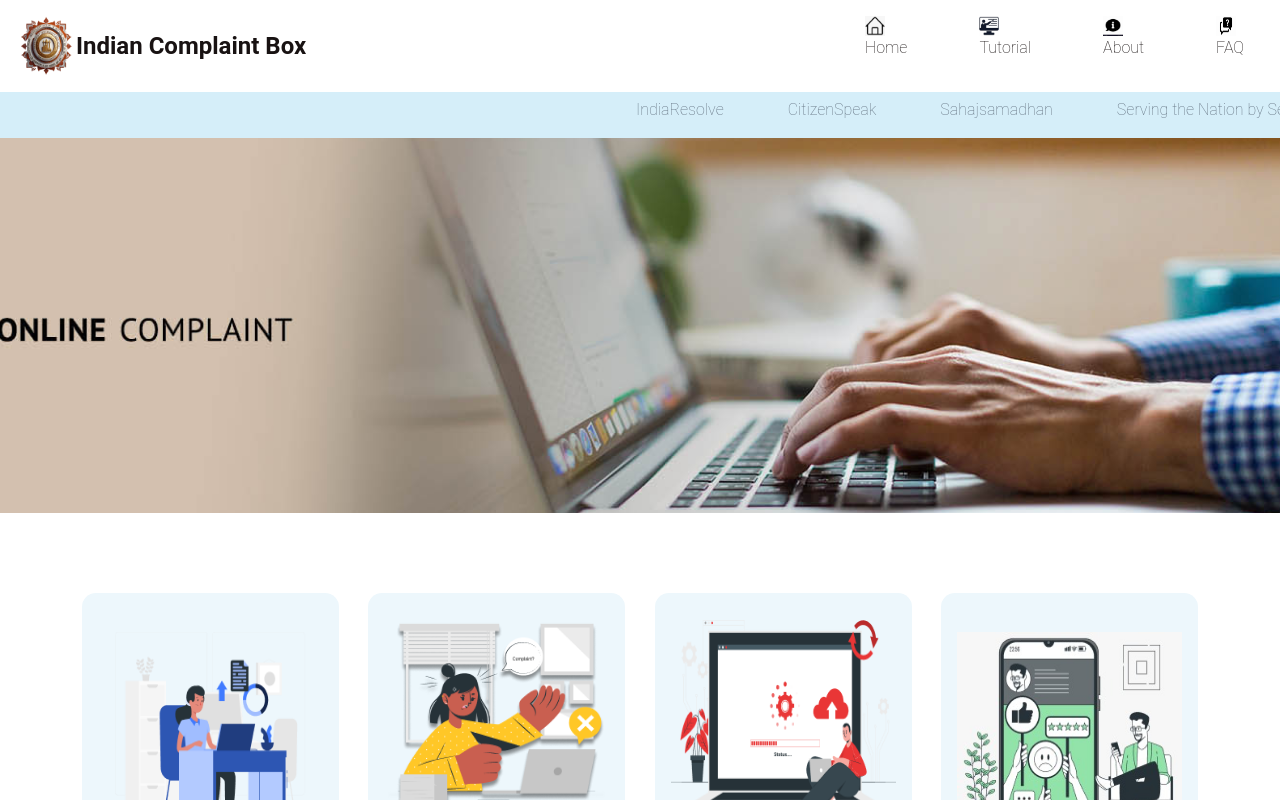
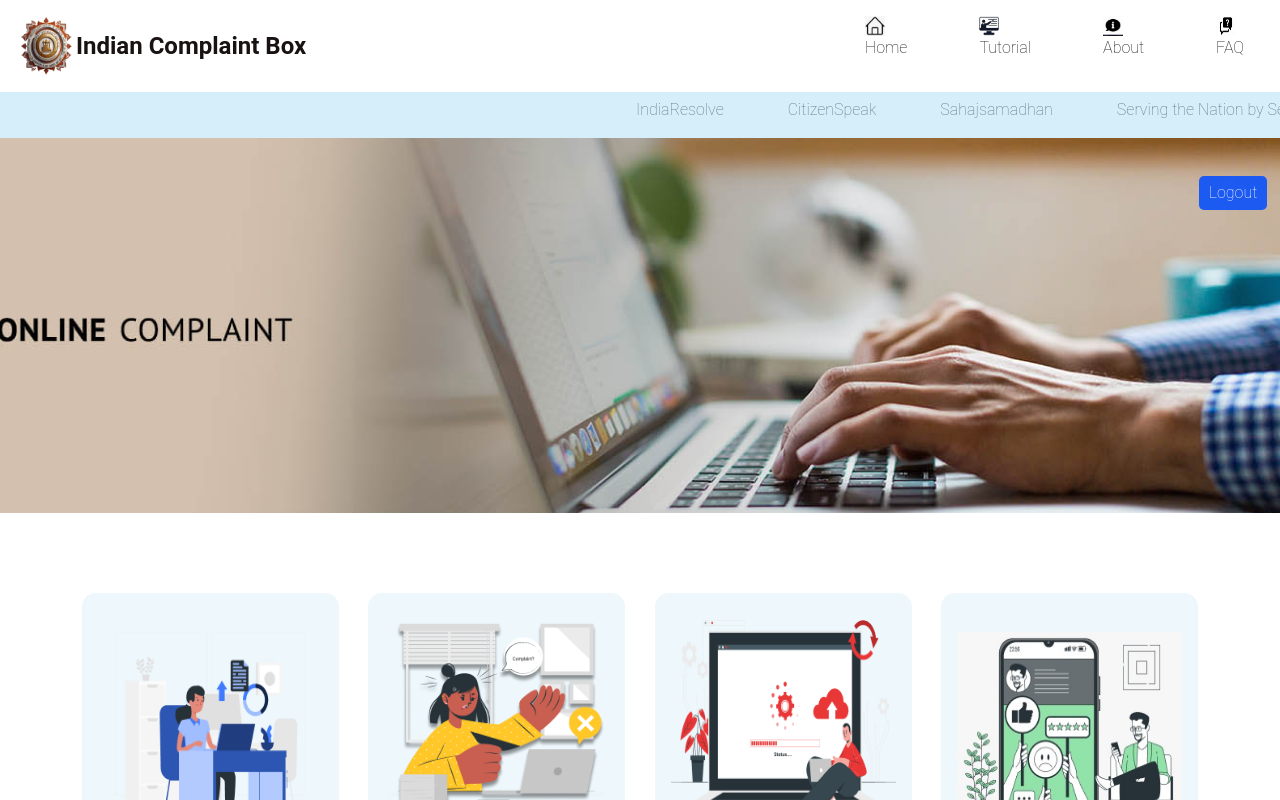
Before and after one commit to gkmohith17/Complaint-Managment-Website, a React (Create React App) app in the folder frontend/: page /Complaint-Box/dashboard in a window 1280 px wide. Shown: the top 800 px of the page. Built offline with nearby package versions, Linux system fonts and the light colour scheme.

Commit message:
Added Logout Button

```diff
--- a/frontend/src/Components/Pages/Dashboard.js
+++ b/frontend/src/Components/Pages/Dashboard.js
@@ -9,14 +9,17 @@ import "./db.css";
 function Dashboard() {
   const navigate = useNavigate();
   const location = useLocation();
-  const { phoneId } = location.state || {}; // Retrieve phoneId from state
+  const { phoneId } = location.state || {};
 
   console.log(phoneId);
 
   return (
     <div>
       <section className="main-body">
-        <div className="poster">{/* Your poster content */}</div>
+        <div className="photo-container">
+          <div className="poster">{/* Your poster content */}</div>
+          <button className="overlay-button" onClick={()=> navigate("/")}>Logout</button>
+        </div>
         <div className="container">
           <div className="content">
             <img src={Frame96} alt="Rectangle 273" />
--- a/frontend/src/Components/Pages/db.css
+++ b/frontend/src/Components/Pages/db.css
@@ -9,7 +9,29 @@
   flex-shrink: 0;
   background: url(/src/Components/Pages/Assets/Images/online-complaint\ 1.png)
     lightgray 50% / cover no-repeat;
+
 }
+
+.photo-container {
+  position: relative;
+
+}
+
+.overlay-button {
+  position: absolute;
+  top: 10%;
+  right: 1%;
+  background-color: #004cffdb;
+  border-radius: 5px;
+  color: white;
+  border: none;
+  padding: 5px 10px;
+  cursor: pointer;
+  z-index: 995;
+
+}
+
+
 
 .container {
   display: flex;
```
